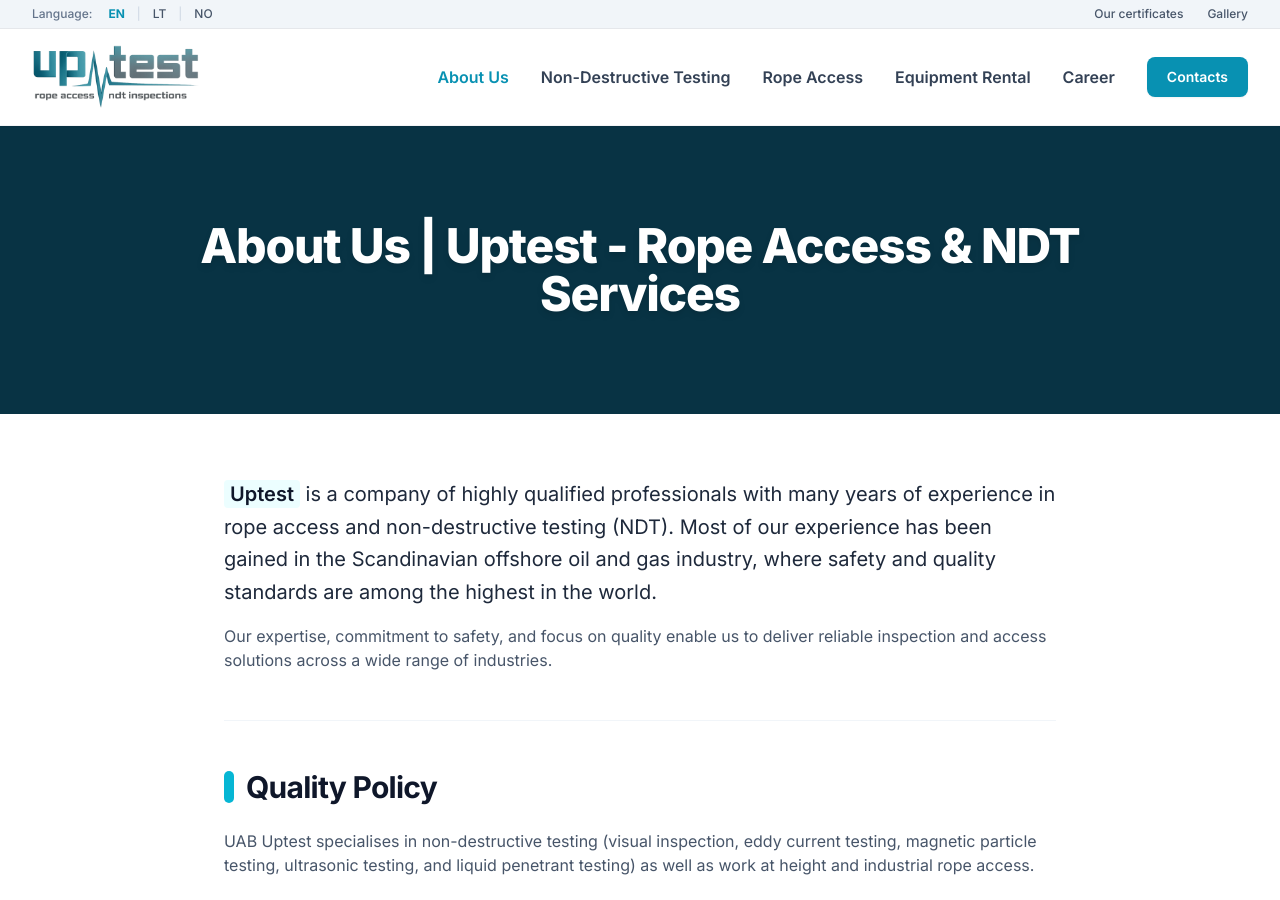
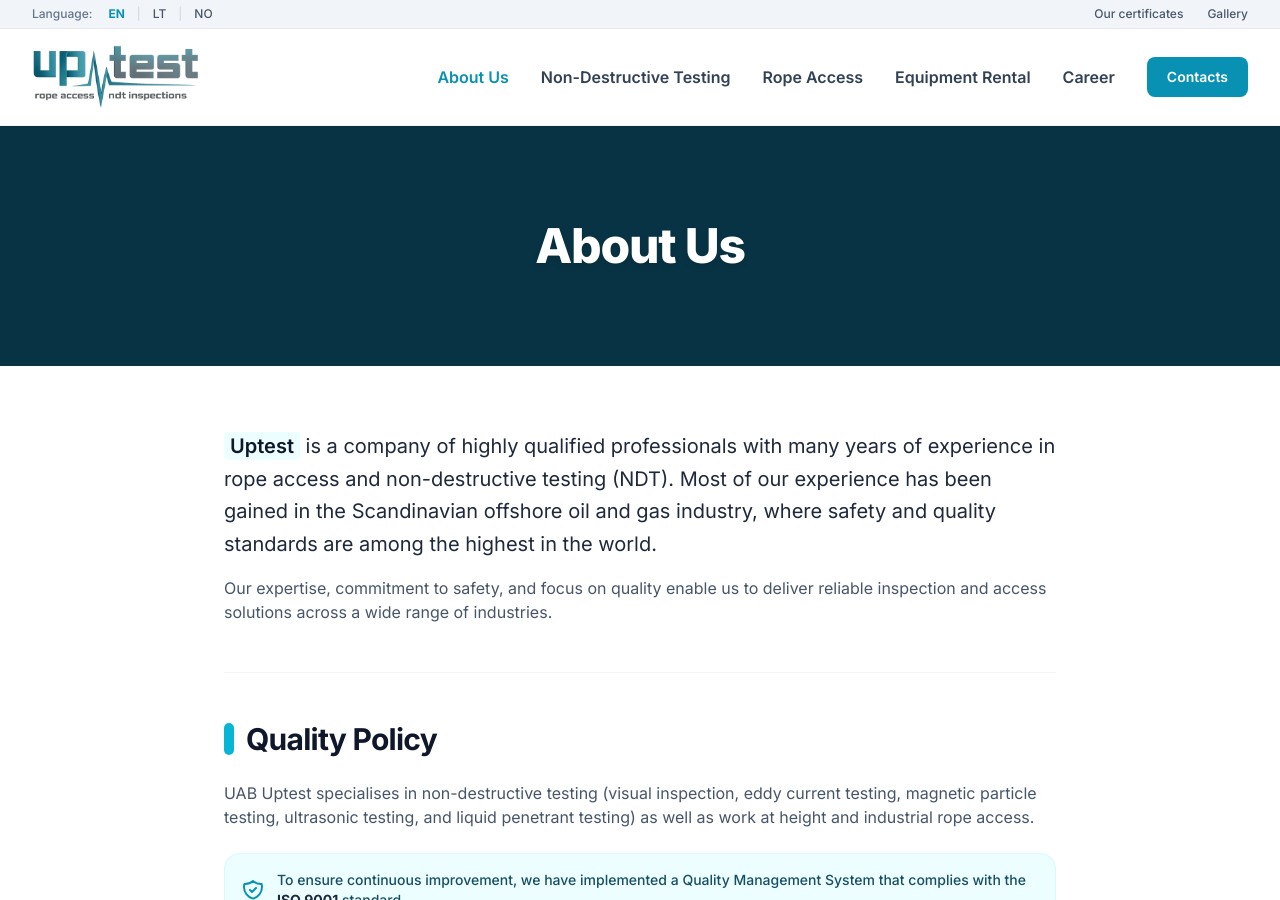
Before and after one commit to mruslys/uptest.no, a Jekyll site: the page built from about-us/index.html, in a window 1280 px wide and 900 px high. Built offline with Jekyll 4.4.1, drawn with Linux system fonts in a browser that asks for light colours; nearby versions of some CDN libraries; some of the changed lines change nothing that is shown.

Commit message:
Update index.html

```diff
--- a/about-us/index.html
+++ b/about-us/index.html
@@ -2,7 +2,8 @@
 layout: page
 lang: en
 current_page: about
-title: "About Us | Uptest - Rope Access & NDT Services"
+title: "About Us"
+meta_title: "About Us | Uptest - Rope Access & NDT Services"
 header_image: "images/uptest-neardomoji-kontrole-1.jpg"
 og_title: "About Us | Uptest"
 og_description: "Uptest provides professional rope access and non-destructive testing (NDT) services, adhering to the highest Scandinavian safety standards."
```
